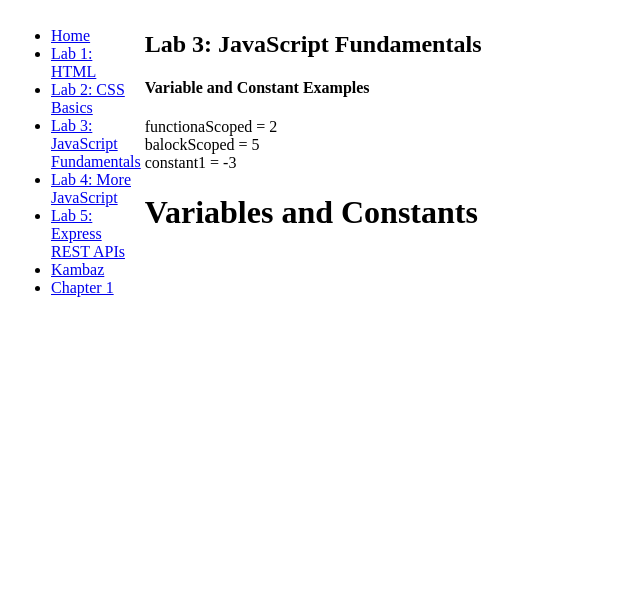
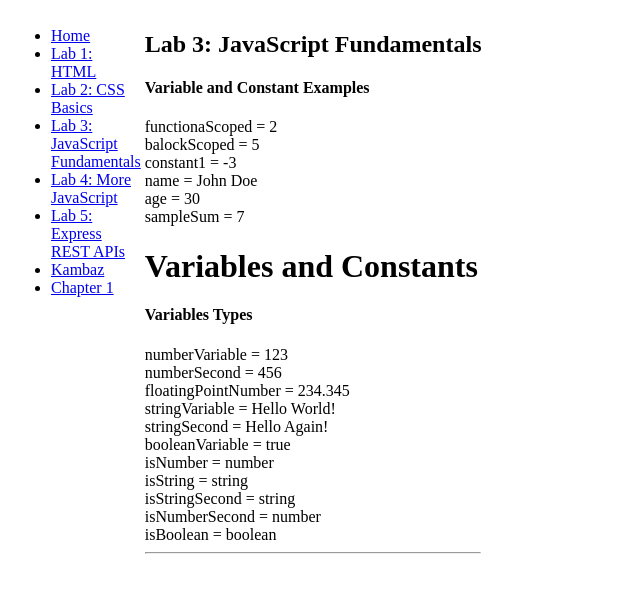
Before and after one commit to Fixlei/kambaz-next-js, a Next.js app: page /labs/lab3 in a window 1280 px wide. Shown: the top 592 px of the page, without its empty margins (0-640 px from the left). Built offline with nearby package versions, Linux system fonts and the light colour scheme.

Commit message:
A3: 3.2.1 Variables in JavaScript ..

```diff
--- /dev/null
+++ b/app/labs/lab3/VariableTypes.tsx
@@ -0,0 +1,56 @@
+/**
+ * VariableTypes component demonstrates different variable types in JavaScript.
+ */
+
+export default function VariableTypes() {
+  // Number, string, and boolean variable examples
+  //eslint-disable-next-line prefer-const
+  let numberVariable = 123;
+  //eslint-disable-next-line prefer-const
+  let numberSecond = 456.0;
+  //eslint-disable-next-line prefer-const
+  let floatingPointNumber = 234.345;
+  //eslint-disable-next-line prefer-const
+  let stringVariable = "Hello World!";
+  //eslint-disable-next-line prefer-const
+  let stringSecond = "Hello Again!";
+  //eslint-disable-next-line prefer-const
+  let booleanVariable = true;
+  //eslint-disable-next-line prefer-const
+  let isNumber = typeof numberVariable;
+  //eslint-disable-next-line prefer-const
+  let isNumberSecond = typeof numberSecond;
+  //eslint-disable-next-line prefer-const
+  let isString = typeof stringVariable;
+  //eslint-disable-next-line prefer-const
+  let isStringSecond = typeof stringSecond;
+  //eslint-disable-next-line prefer-const
+  let isBoolean = typeof booleanVariable;
+  return (
+    <div id="wd-variable-types">
+      <h4>Variables Types</h4>
+      numberVariable = {numberVariable}
+      <br />
+      numberSecond = {numberSecond}
+      <br />
+      floatingPointNumber = {floatingPointNumber}
+      <br />
+      stringVariable = {stringVariable}
+      <br />
+      stringSecond = {stringSecond}
+      <br />
+      booleanVariable = {booleanVariable + ""}
+      <br />
+      isNumber = {isNumber}
+      <br />
+      isString = {isString}
+      <br />
+      isStringSecond = {isStringSecond}
+      <br />
+      isNumberSecond = {isNumberSecond}
+      <br />
+      isBoolean = {isBoolean}
+      <hr />
+    </div>
+  );
+}
--- a/app/labs/lab3/VariablesAndConstants.tsx
+++ b/app/labs/lab3/VariablesAndConstants.tsx
@@ -4,6 +4,11 @@ export default function VariablesAndConstants() {
   //eslint-disable-next-line prefer-const
   let balockScoped = 5;
   const constant1 = funcionaScoped - balockScoped;
+  //eslint-disable-next-line prefer-const
+  let name = "John Doe";
+  const age = 30;
+  // With AI: sample constant
+  const sampleSum = funcionaScoped + balockScoped;
   return (
     <div id="wd-variables-and-constants">
       <h4> Variable and Constant Examples</h4>
@@ -12,6 +17,12 @@ export default function VariablesAndConstants() {
       balockScoped = {balockScoped}
       <br />
       constant1 = {constant1}
+      <br />
+      name = {name}
+      <br />
+      age = {age}
+      <br />
+      sampleSum = {sampleSum}
       <h1>Variables and Constants</h1>
     </div>
   );
--- a/app/labs/lab3/page.tsx
+++ b/app/labs/lab3/page.tsx
@@ -1,10 +1,13 @@
-import VariablesAndConstants from './VariablesAndConstants';
+import VariablesAndConstants from "./VariablesAndConstants";
+import VariableTypes from "./VariableTypes";
+
 export default function Lab3() {
   return (
     <div id="wd-lab3">
       <h2>Lab 3: JavaScript Fundamentals</h2>
       {/* Add your JavaScript examples here */}
       <VariablesAndConstants />
+      <VariableTypes />
     </div>
   );
 }
```
Lines whose indentation alone changed are shown as unchanged.
